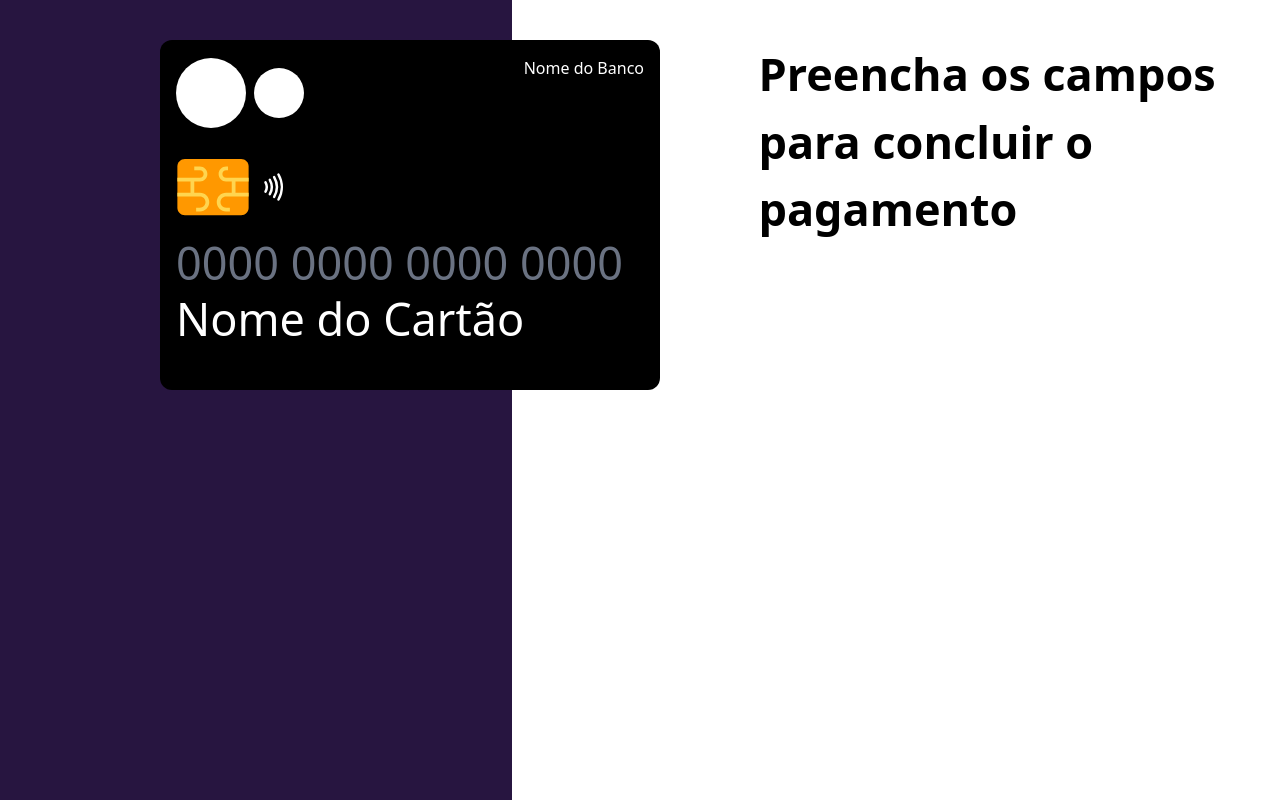
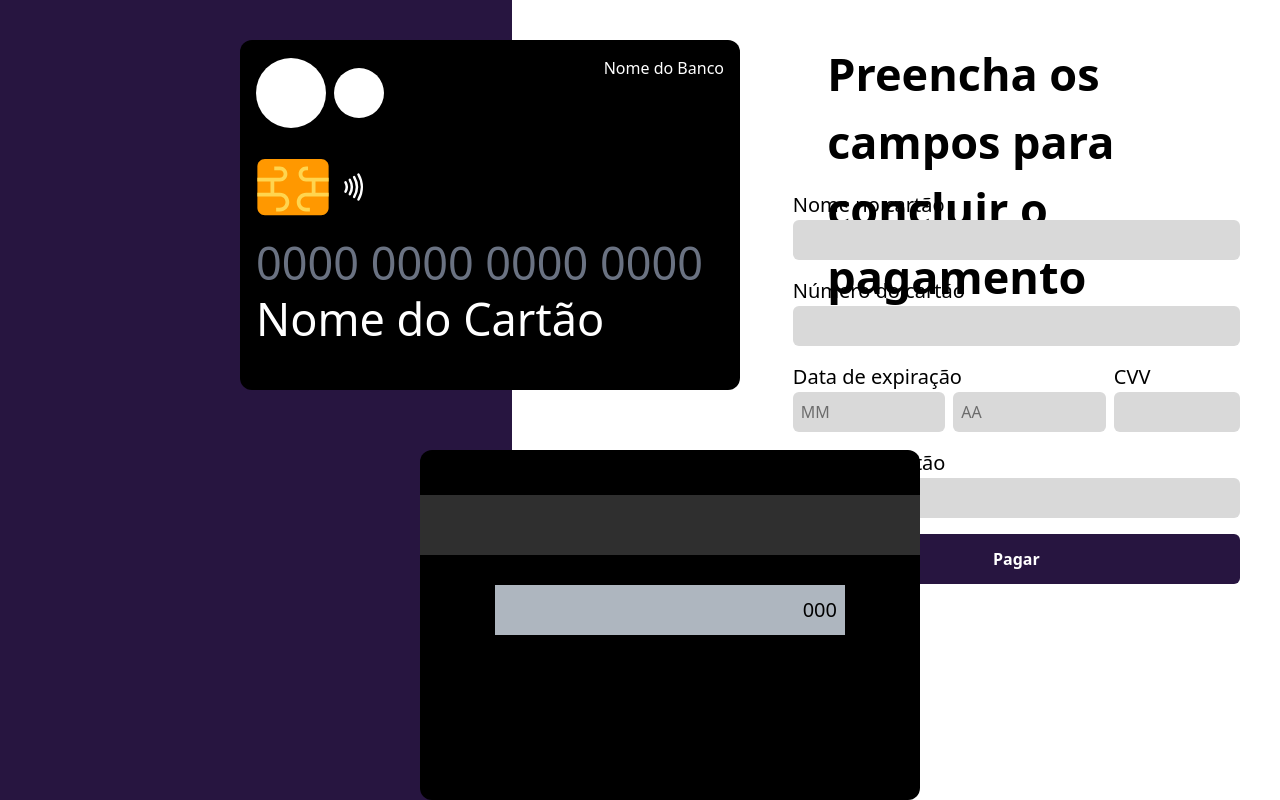
Before and after one commit to DaviRibs/pagina-pagamento, a React (Vite) app: page / in a window 1280 px wide. Built offline with nearby package versions, Linux system fonts and the light colour scheme.

Commit message:
ajustepagina

```diff
--- a/src/App.jsx
+++ b/src/App.jsx
@@ -1,18 +1,61 @@
-import CardFront from "./components/CardFront";
+import BackCard from "./components/BackCard";
+import CardFront from "./components/FrontCard";
 
-export default  function App(){
+export default function App(){
   return (
     <div className="w-full h-screen flex">
-    <div className="w-[40%]  relative h-full bg-[#271540]">
-      <div className="absolute top-10 left-40">
-      <CardFront />
+      <div className="w-[40%] relative h-full bg-[#271540]">
+          <div className="absolute top-10 left-60">
+            <CardFront />
+          </div>
+          <div className="absolute top-[450px] left-[420px]">
+            <BackCard />
+          </div>
       </div>
-
-    </div>
-    <div className="w-[60%] h-full flex justify-end p-[40px]">
-      <h1 className="text-[45px] w-[70%] h-[150px] font-bold">Preencha os campos para concluir o pagamento</h1>
-    </div>
-
+      <div className="w-[60%] h-full flex items-end p-[40px] flex-col">
+          <h1 className="text-[45px] w-[60%] h-[150px] font-bold">Preencha os campos para concluir o pagamento</h1>
+          <div className="w-[65%] h-auto min-h-[200px] flex flex-col gap-4">
+            <div className="w-full flex flex-col">
+              <label htmlFor="nome" className="text-[20px]">Nome no cartão</label>
+              <input type="text" className="w-full h-[40px] rounded-md bg-[#D9D9D9]" />
+            </div>
+            <div className="w-full flex flex-col">
+              <label htmlFor="numero" className="text-[20px]">Número do cartão</label>
+              <input type="text" className="w-full h-[40px] rounded-md bg-[#D9D9D9]" />
+            </div>
+            <div className="flex">
+              <div className="w-[70%] flex flex-col">
+                <label htmlFor="" className="text-[20px]">Data de expiração</label>
+                <div className="w-full flex gap-2">
+                  <input
+                    type="number"
+                    placeholder="MM"
+                    className="w-[50%] pl-2 h-[40px] rounded-md bg-[#D9D9D9]"/>
+                  <input
+                    type="number"
+                    placeholder="AA"
+                    className="w-[50%] pl-2 h-[40px] rounded-md bg-[#D9D9D9]"/>
+                </div>
+              </div>
+              <div className="w-[30%] pl-2 flex flex-col">
+                <label htmlFor="" className="text-[20px]">CVV</label>
+                <input
+                  type="number"
+                  className="w-full h-[40px] rounded-md bg-[#D9D9D9] pl-2" />
+              </div>
+            </div>
+            <div className="w-full flex flex-col">
+              <label htmlFor="" className="text-[20px]">Senha do cartão</label>
+              <input
+                type="password"
+                className="w-full h-[40px] rounded-md pl-2 bg-[#D9D9D9]"
+                />
+            </div>
+            <button
+          className="w-full h-[50px] rounded-md bg-[#271540]
+           text-white font-bold">Pagar</button>
+          </div>
+      </div>
     </div>
   )
 }
--- /dev/null
+++ b/src/components/BackCard/index.jsx
@@ -0,0 +1,15 @@
+export default function Backcard (){
+    return (
+        <div className="w-[500px] h-[350px] bg-black rounded-xl">
+           <div className="w-full h-[30%] flex items-end">
+            <div className="w-full h-[60px] bg-[#2f2f2f]"></div>
+           </div>
+           <div className="w-full h-[70%] flex justify-center pt-[30px]">
+            <div className="w-[70%] h-[50px] bg-[#AEB6BF] flex items-center justify-end">
+                <p className="text-black text-[20px] mr-2">000</p>
+            </div>
+
+            </div>
+        </div>
+    )
+}
```
Also changed, not shown: src/components/FrontCard/index.jsx (renamed from src/components/CardFront/index.jsx).
